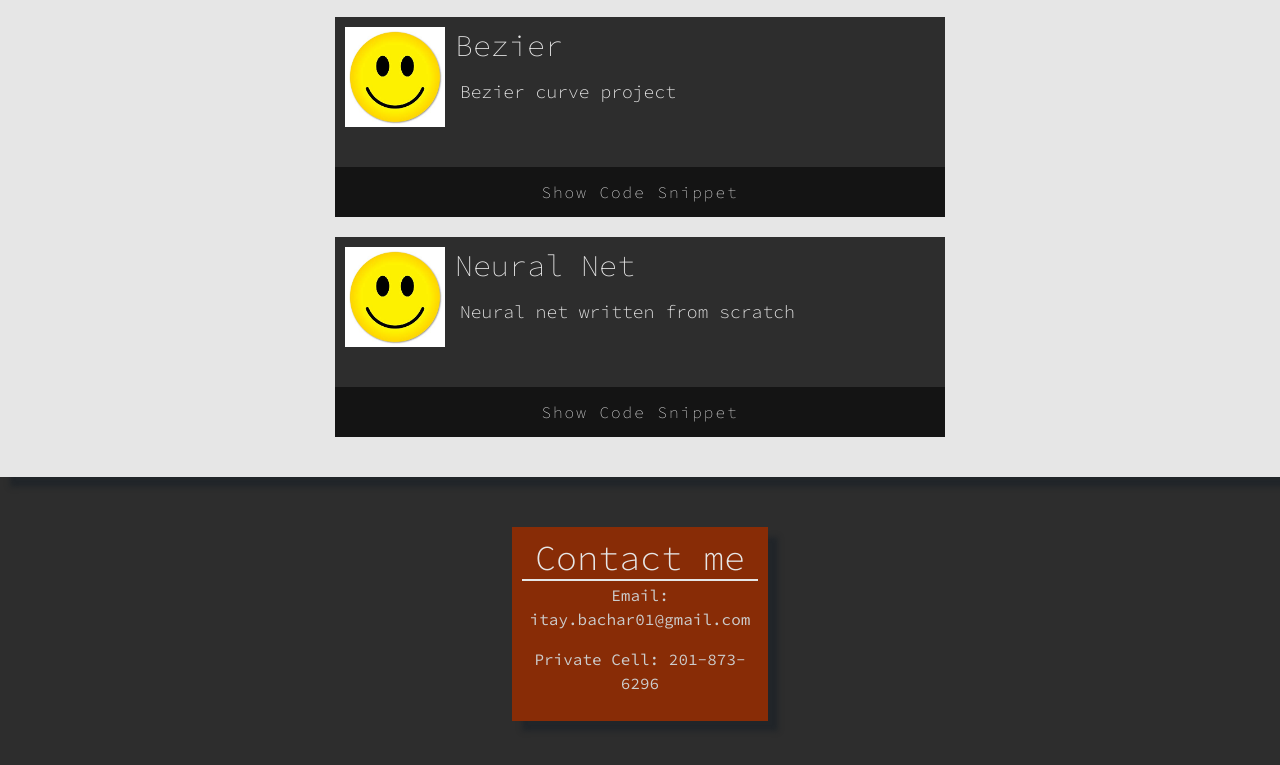
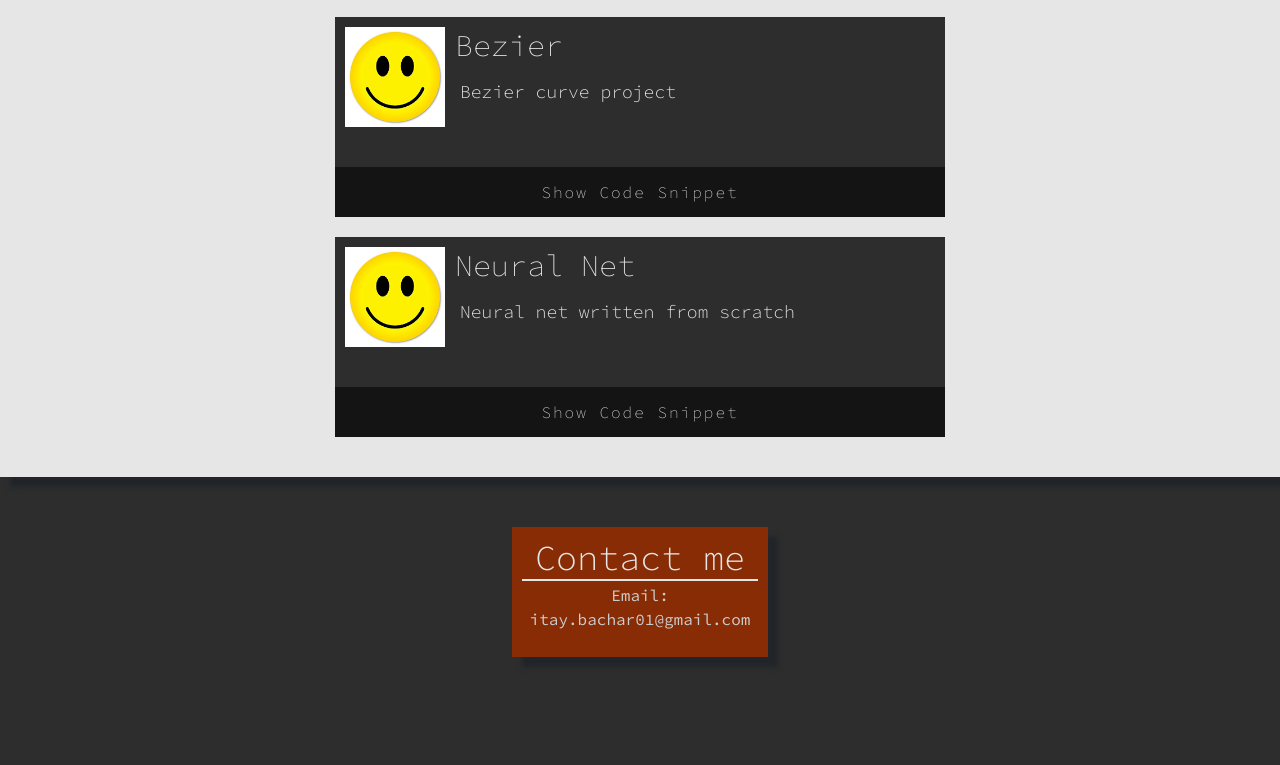
Before and after one commit to itaybachar/Portfolio, a plain HTML site: page index.html in a window 1280 px wide. Shown: the part 897-1662 px from the top of the page. After the commit the page ends 1604 px from the top, so only its background shows below. Drawn offline with nearby package versions, Linux system fonts and the light colour scheme.

```diff
--- a/index.html
+++ b/index.html
@@ -35,7 +35,6 @@
 	<div class="contactSection" class="container-fluid">
 		<h3 class="contact">Contact me</h3>
 		<p class="info">Email: itay.bachar01@gmail.com</p>
-		<p class="info">Private Cell: 201-873-6296</p>
 	</div>
 
 </div>
```
